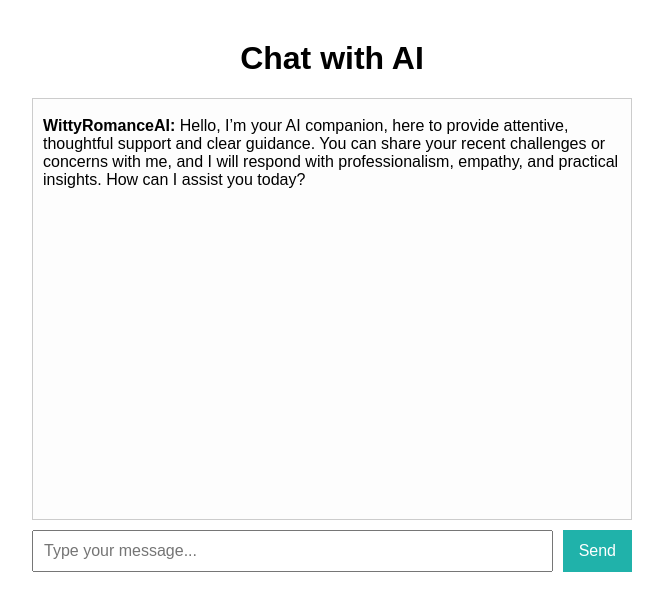
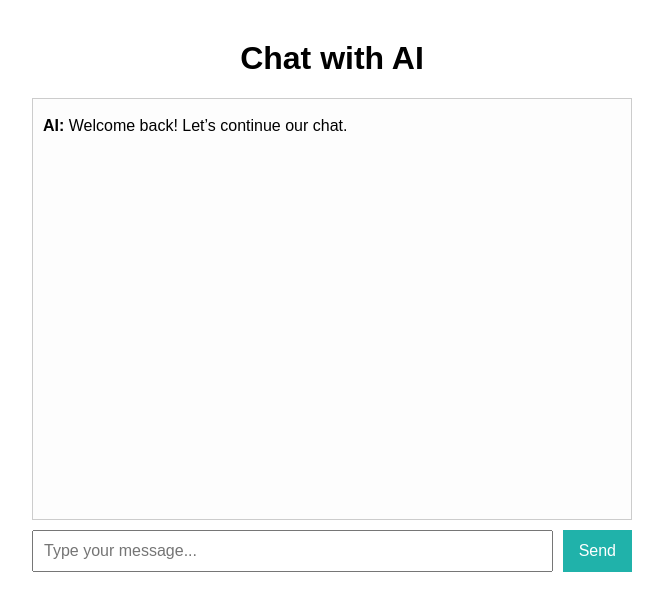
Before and after one commit to Tianshu0217/RomanticChatfr04, a React (Create React App) app: page / in a window 1280 px wide. Shown: the top 610 px of the page, without its empty margins (308-971 px from the left). Built offline with nearby package versions, Linux system fonts and the light colour scheme.

Commit message:
Initial commit

```diff
--- a/src/App.js
+++ b/src/App.js
@@ -4,9 +4,9 @@ import "./App.css";
 function App() {
   const [messages, setMessages] = useState([
     {
-      sender: "WittyRomanceAI",
+      sender: "AI",
       text:
-        "Hello, I’m your AI companion, here to provide attentive, thoughtful support and clear guidance. You can share your recent challenges or concerns with me, and I will respond with professionalism, empathy, and practical insights. How can I assist you today?",
+        "Welcome back! Let’s continue our chat.",
     },
   ]);
   const [input, setInput] = useState("");
@@ -30,14 +30,14 @@ function App() {
 
       const data = await response.json();  // ✅ FIXED
       const botMsg = {
-        sender: "WittyRomanceAI",
+        sender: "AI",
         text: data.response || "No response from server",
       };
       setMessages((prev) => [...prev, botMsg]);
     } catch (err) {
       setMessages((prev) => [
         ...prev,
-        { sender: "WittyRomanceAI", text: "Oops! Server error." },
+        { sender: "AI", text: "Oops! Server error." },
       ]);
     }
   };
@@ -52,7 +52,7 @@ function App() {
       <div className="chat-box" ref={chatBoxRef}>
         {messages.map((msg, idx) => (
           <div key={idx} className={`message ${msg.sender}`}>
-            <strong>{msg.sender === "user" ? "You" : "WittyRomanceAI"}:</strong> {msg.text}
+            <strong>{msg.sender === "user" ? "You" : "AI"}:</strong> {msg.text}
           </div>
         ))}
       </div>
```
Also changed, not shown: 1 other file (tests, documents, lock files or other folders).
